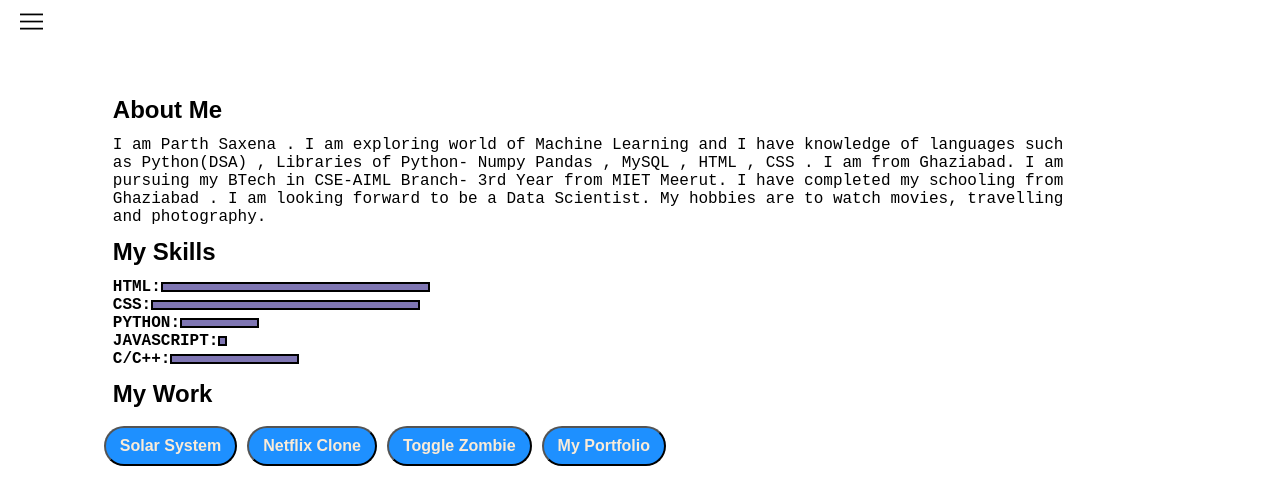
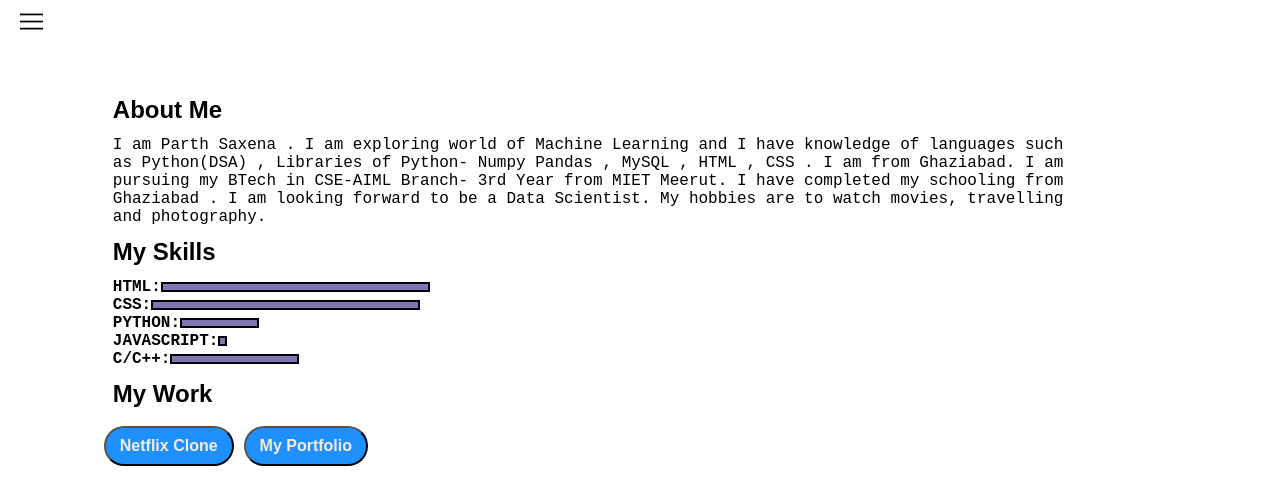
Before and after one commit to CodeNData/Portfolio-Project, a plain HTML site: page intro.html in a window 1280 px wide. Drawn offline with Linux system fonts and the light colour scheme; a web font is replaced by a local one.

Commit message:
Update intro.html
removed some extra paths

```diff
--- a/intro.html
+++ b/intro.html
@@ -60,12 +60,10 @@
           </div>
           <h2>My Work</h2>
           <div class="work">
-            <a href="https://ghosty15.github.io/solar-system/" target="_blank">
-              <button class="btn">Solar System</button></a>
+
             <a href="https://ghosty15.github.io/Netflix-Clone/" target="_blank">
               <button class="btn">Netflix Clone</button></a>
-            <a href="https://ghosty15.github.io/toggle-zombie/" target="_blank">
-              <button class="btn">Toggle Zombie</button></a>
+
             <a href="https://ghosty15.github.io/Portfolio-Project/" target="_blank">
               <button class="btn">My Portfolio</button></a>
           </div>
```
